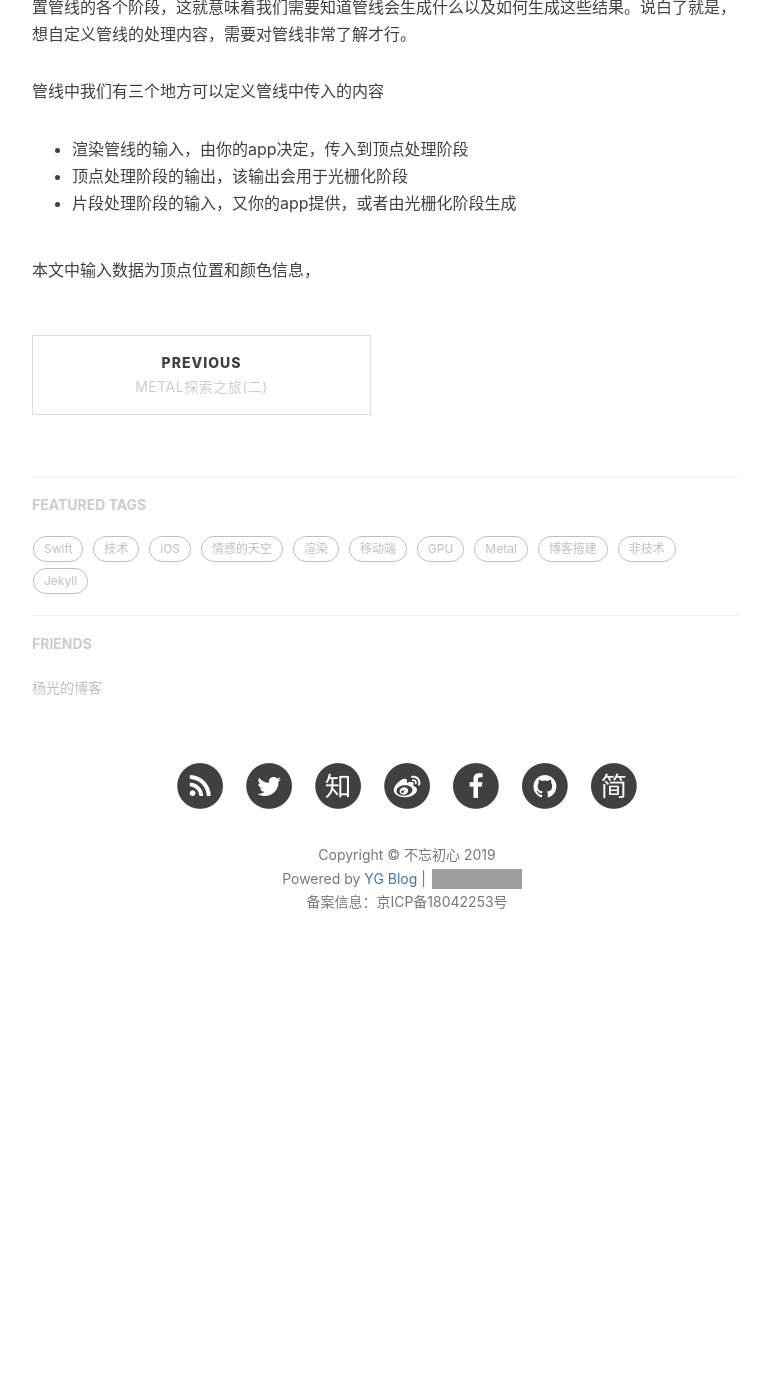
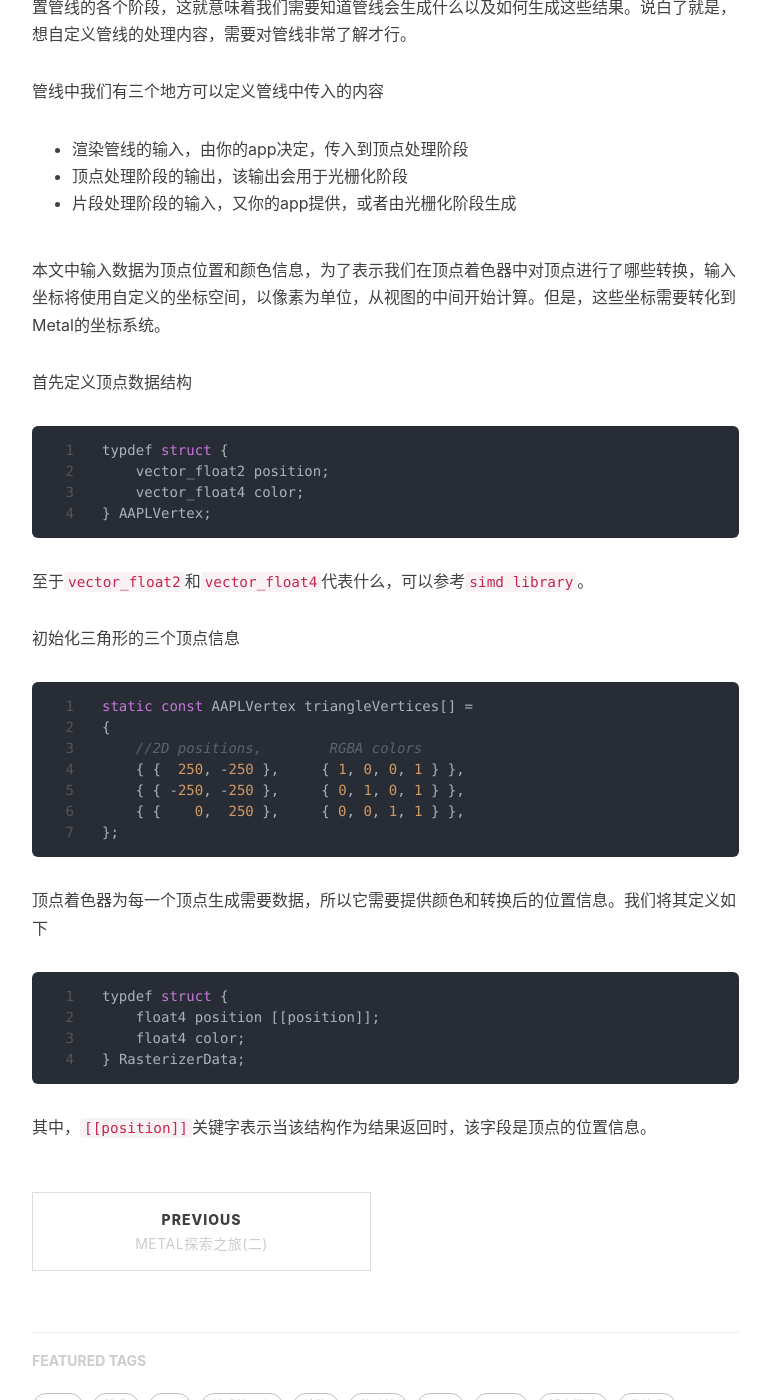
Before and after one commit to Winterdirge/MyBlog, a Jekyll site: the page built from _posts/2019-08-20-learn-metal-3.markdown, in a window 1280 px wide and 1400 px high, scrolled down 1407 px. Shown: the whole window, without its empty margins (233-1003 px from the left). Built offline with Jekyll 4.4.1, drawn with Linux system fonts in a browser that asks for light colours; nearby versions of some CDN libraries; comment, search, counter and statistics services are not loaded; before the commit the page ends 2413 px from its top, so only the background shows below that; grey boxes are pictures that could not be loaded.

Commit message:
update: learn metal 3

````diff
--- a/_posts/2019-08-20-learn-metal-3.markdown
+++ b/_posts/2019-08-20-learn-metal-3.markdown
@@ -47,4 +47,38 @@ tags:
 * 顶点处理阶段的输出，该输出会用于光栅化阶段
 * 片段处理阶段的输入，又你的app提供，或者由光栅化阶段生成
 
-本文中输入数据为顶点位置和颜色信息，
+本文中输入数据为顶点位置和颜色信息，为了表示我们在顶点着色器中对顶点进行了哪些转换，输入坐标将使用自定义的坐标空间，以像素为单位，从视图的中间开始计算。但是，这些坐标需要转化到Metal的坐标系统。
+
+首先定义顶点数据结构
+
+```c
+typdef struct {
+    vector_float2 position;
+    vector_float4 color;
+} AAPLVertex;
+```
+
+至于`vector_float2`和`vector_float4`代表什么，可以参考`simd library`。
+
+初始化三角形的三个顶点信息
+
+```c
+static const AAPLVertex triangleVertices[] =
+{
+    //2D positions,        RGBA colors
+    { {  250, -250 },     { 1, 0, 0, 1 } },
+    { { -250, -250 },     { 0, 1, 0, 1 } },
+    { {    0,  250 },     { 0, 0, 1, 1 } },
+};
+```
+
+顶点着色器为每一个顶点生成需要数据，所以它需要提供颜色和转换后的位置信息。我们将其定义如下
+
+```c
+typdef struct {
+    float4 position [[position]];
+    float4 color;
+} RasterizerData;
+```
+
+其中，`[[position]]`关键字表示当该结构作为结果返回时，该字段是顶点的位置信息。
````
